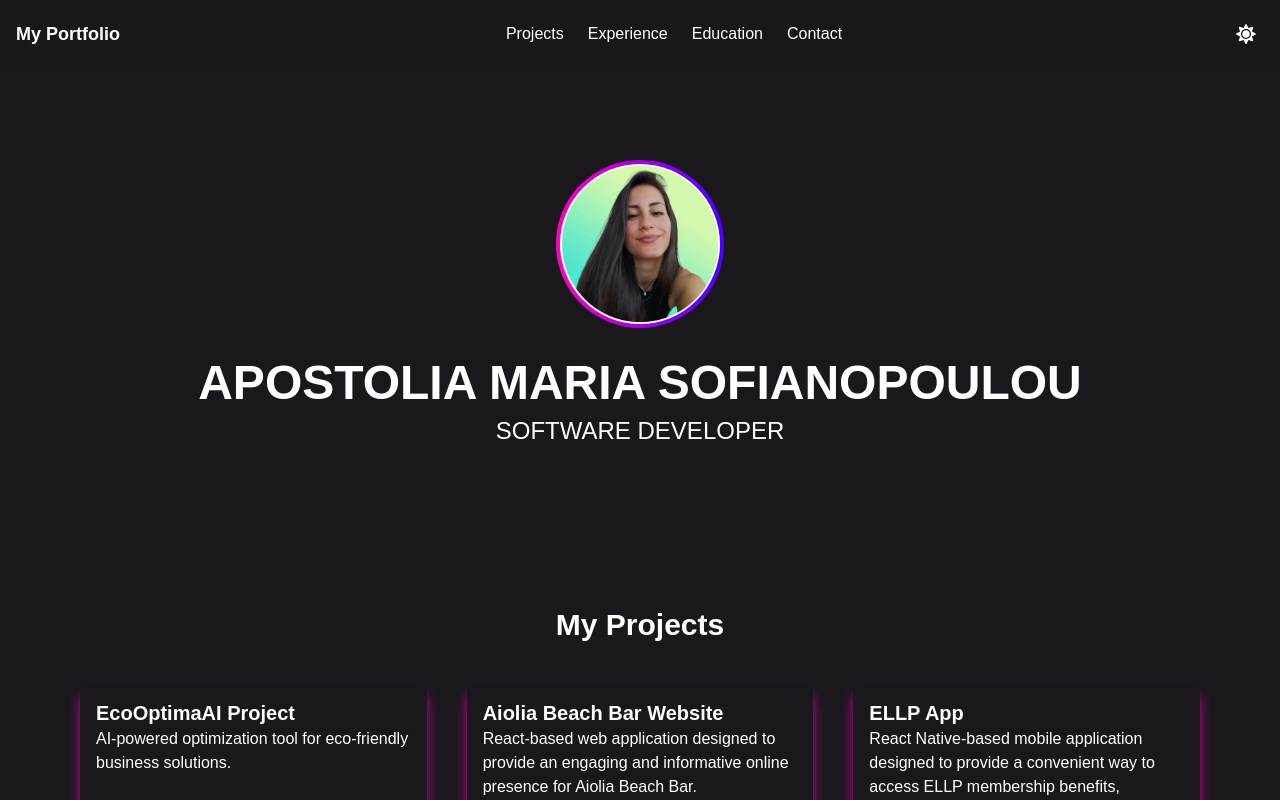
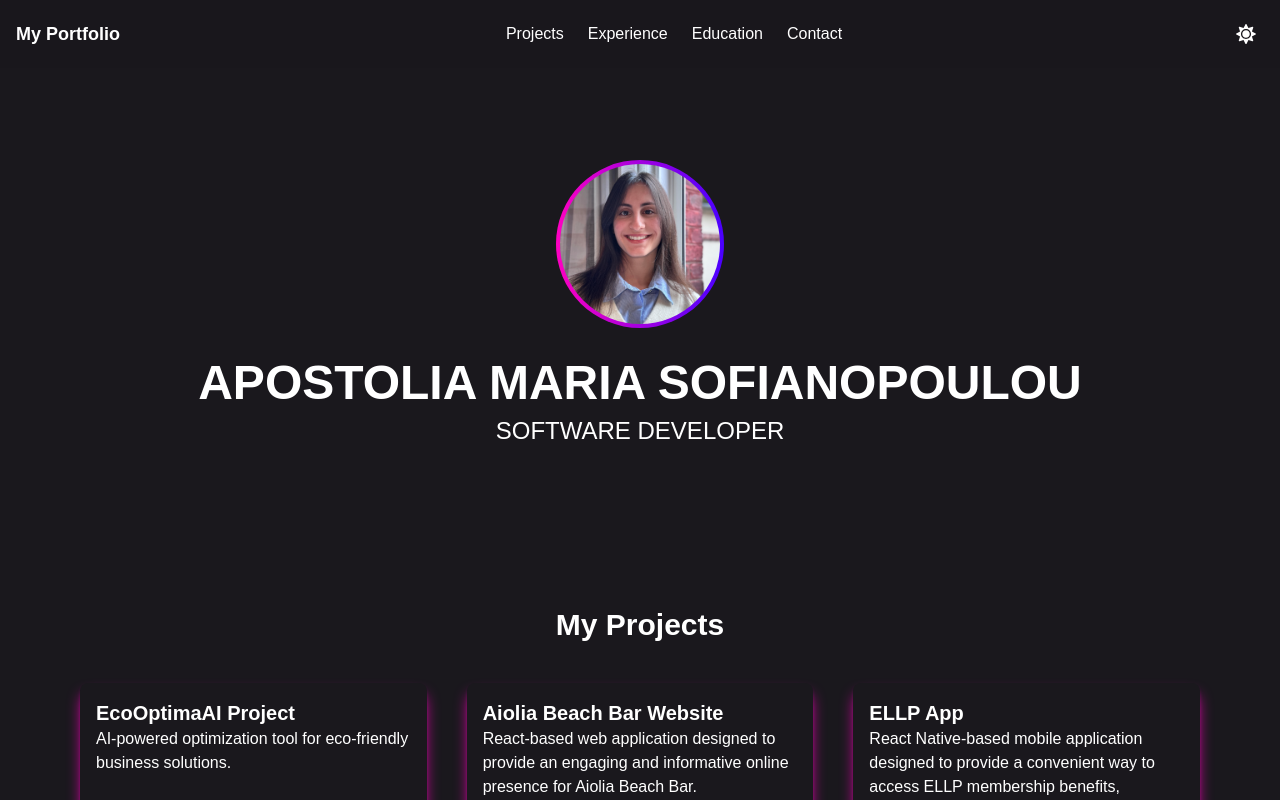
Before and after one commit to Sofianopoulou/portfolio, a React (Create React App) app: page / in a window 1280 px wide. Shown: the top 800 px of the page. Built offline with nearby package versions, Linux system fonts and the light colour scheme.

Commit message:
Update profile picture

```diff
--- a/src/components/Main.tsx
+++ b/src/components/Main.tsx
@@ -12,7 +12,7 @@ const MainSection = () => {
           transition={{ duration: 1, ease: "easeOut" }}
         >
           <img
-            src="/images/me.png"
+            src="/images/profile-picture.jpg"
             alt="Apostolia Maria Sofianopoulou"
             className="mx-auto rounded-full w-40 h-40 object-cover"
           />
```
Also changed, not shown: public/images/profile-picture.jpg (added).
